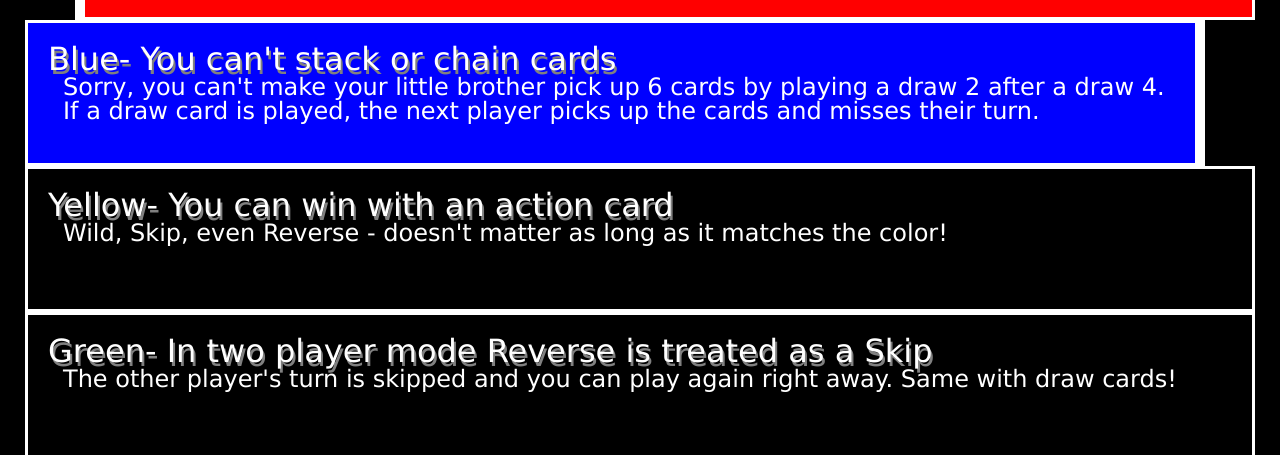
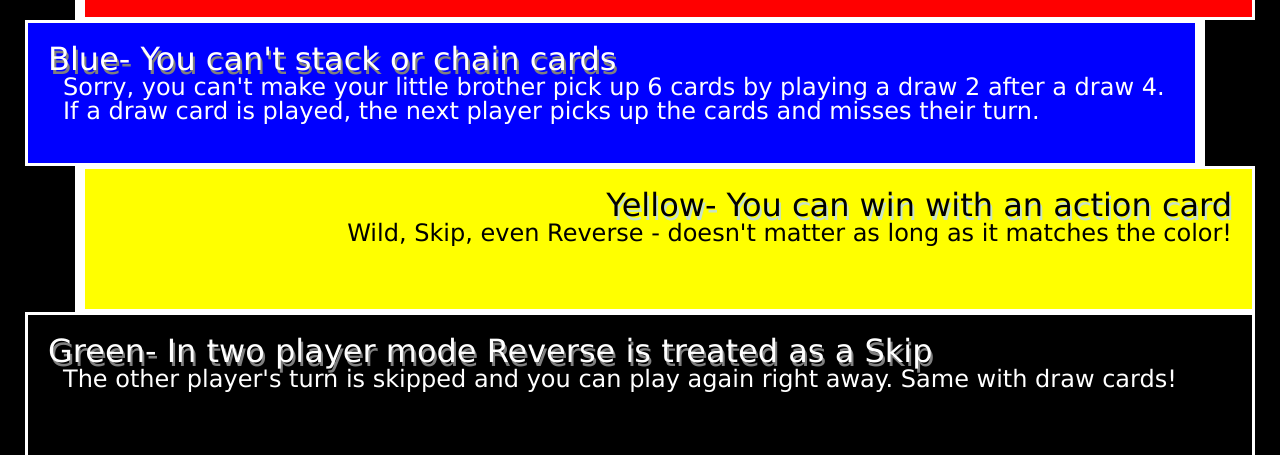
Before and after one commit to abirahmed7272/homework2-2022, a plain HTML site: page index.html in a window 1280 px wide. Shown: the part 719-1174 px from the top of the page. Drawn offline with Linux system fonts and the light colour scheme.

Commit message:
div.yellow styling

```diff
--- a/css/style.css
+++ b/css/style.css
@@ -58,3 +58,19 @@ div {
 	border-right-width: 10px;
 	border-bottom-width: 3px;
 }
+
+.yellow {
+	background-color: #ffff00;
+	text-align: right;
+	margin-left: 50px;
+	border-bottom-width: 3px;
+	border-left-width: 10px;
+}
+
+.yellow p, .yellow h2 {
+	color: #000000;
+}
+
+.yellow h2 {
+	text-shadow: 2px 4px #c7e2c7;
+}
```
